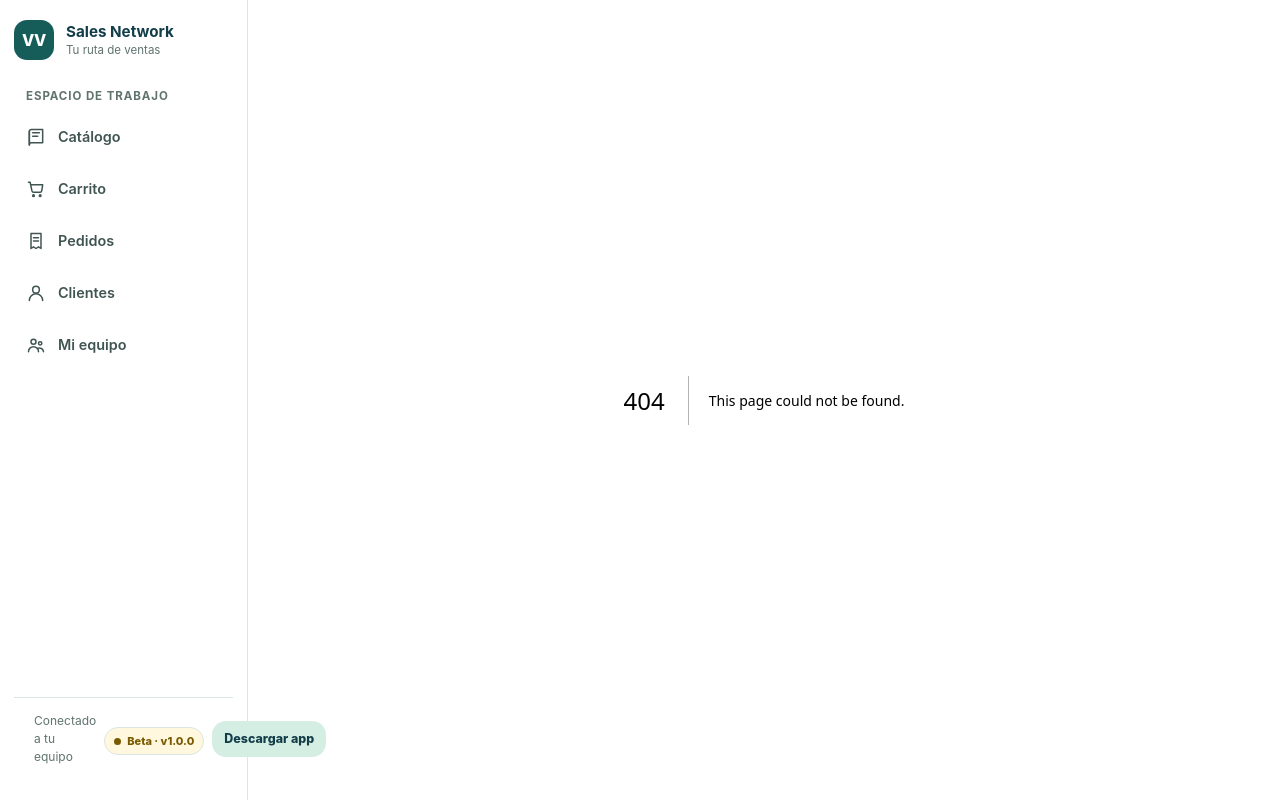
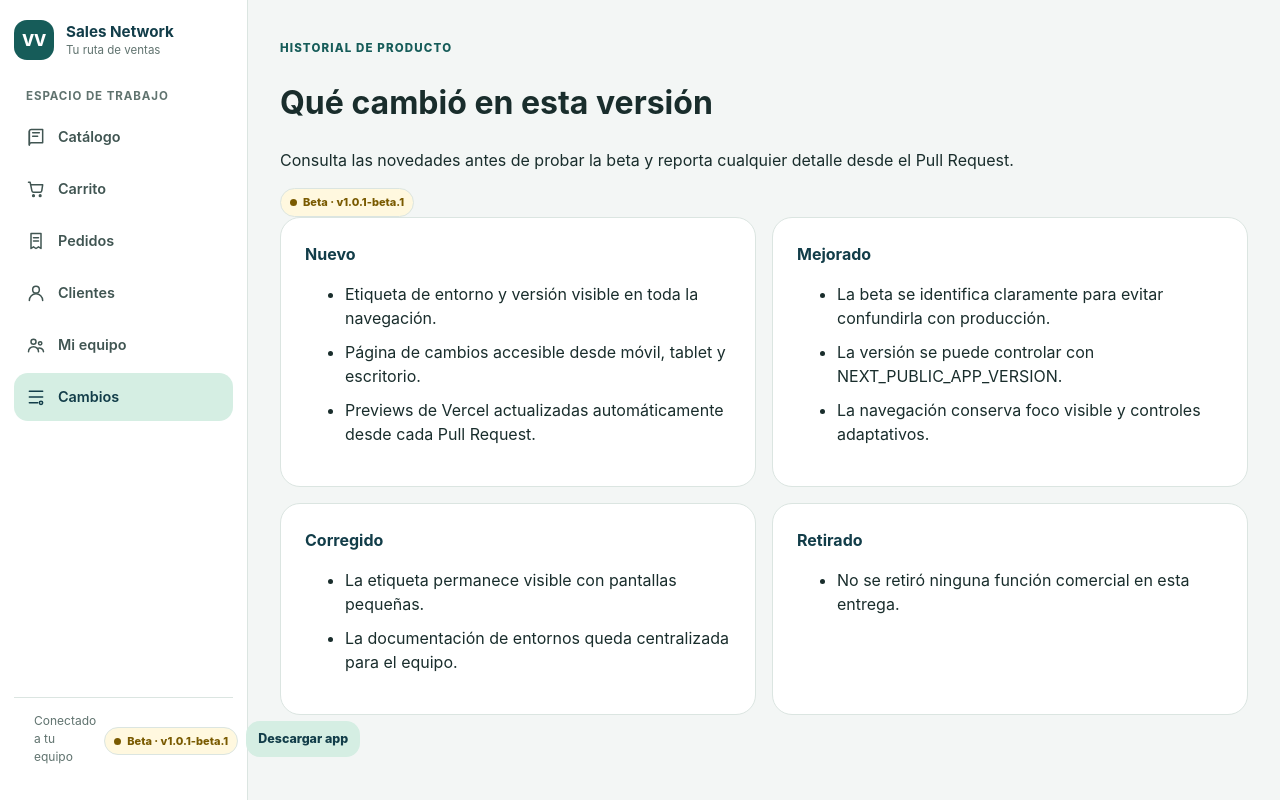
Before and after one commit to msalcedofernand-afk/sales-network-app, a Next.js app in the folder web/: page /cambios in a window 1280 px wide. Before the commit this address had no page. Built offline with nearby package versions, Linux system fonts and the light colour scheme.

Commit message:
feat(web): add beta release changelog

```diff
--- /dev/null
+++ b/web/app/cambios/page.tsx
@@ -0,0 +1,15 @@
+import ReleaseBadge from "../components/ReleaseBadge";
+
+const sections = [
+  { title: "Nuevo", items: ["Etiqueta de entorno y versión visible en toda la navegación.", "Página de cambios accesible desde móvil, tablet y escritorio.", "Previews de Vercel actualizadas automáticamente desde cada Pull Request."] },
+  { title: "Mejorado", items: ["La beta se identifica claramente para evitar confundirla con producción.", "La versión se puede controlar con NEXT_PUBLIC_APP_VERSION.", "La navegación conserva foco visible y controles adaptativos."] },
+  { title: "Corregido", items: ["La etiqueta permanece visible con pantallas pequeñas.", "La documentación de entornos queda centralizada para el equipo."] },
+  { title: "Retirado", items: ["No se retiró ninguna función comercial en esta entrega."] },
+];
+
+export default function CambiosPage() {
+  return <main className="page-wrap changelog-page">
+    <header className="section-intro"><div><p className="eyebrow">Historial de producto</p><h1>Qué cambió en esta versión</h1><p>Consulta las novedades antes de probar la beta y reporta cualquier detalle desde el Pull Request.</p></div><ReleaseBadge /></header>
+    <div className="changelog-grid">{sections.map((section) => <section className="card changelog-card" key={section.title}><h2>{section.title}</h2><ul>{section.items.map((item) => <li key={item}>{item}</li>)}</ul></section>)}</div>
+  </main>;
+}
--- a/web/app/components/AppNavigation.tsx
+++ b/web/app/components/AppNavigation.tsx
@@ -56,6 +56,12 @@ const items: NavItem[] = [
     label: "Mi equipo",
     shortLabel: "Equipo",
     icon: <svg {...iconProps}><circle cx="9" cy="8" r="3"/><circle cx="17" cy="10" r="2"/><path d="M3 20a6 6 0 0 1 12 0M14 16a5 5 0 0 1 7 4"/></svg>,
+  },
+  {
+    href: "/cambios",
+    label: "Cambios",
+    shortLabel: "Cambios",
+    icon: <svg {...iconProps}><path d="M4 5h16M4 12h16M4 19h10"/><circle cx="18" cy="19" r="2"/></svg>,
   },
 ];
 
--- a/web/app/components/ReleaseBadge.tsx
+++ b/web/app/components/ReleaseBadge.tsx
@@ -2,7 +2,7 @@
 
 import { useEffect, useState } from "react";
 
-const VERSION = process.env.NEXT_PUBLIC_APP_VERSION || "1.0.0";
+const CONFIGURED_VERSION = process.env.NEXT_PUBLIC_APP_VERSION;
 
 function initialChannel() {
   if (typeof window === "undefined") return "beta";
@@ -15,5 +15,6 @@ export default function ReleaseBadge() {
     setChannel(window.location.hostname === "sales-network-app.vercel.app" ? "stable" : "beta");
   }, []);
   const isStable = channel === "stable";
-  return <span className={`release-badge ${isStable ? "release-stable" : "release-beta"}`} title={`Versión ${VERSION}`}><span className="release-dot" aria-hidden="true" />{isStable ? "Producción" : "Beta"} · v{VERSION}</span>;
+  const version = CONFIGURED_VERSION || (isStable ? "1.0.0" : "1.0.1-beta.1");
+  return <span className={`release-badge ${isStable ? "release-stable" : "release-beta"}`} title={`Versión ${version}`}><span className="release-dot" aria-hidden="true" />{isStable ? "Producción" : "Beta"} · v{version}</span>;
 }
--- a/web/app/globals.css
+++ b/web/app/globals.css
@@ -83,6 +83,10 @@ button, input, select, textarea { font: inherit; }
 .release-beta { color: var(--aviso); background: #fff8df; }
 .release-dot { width: 7px; height: 7px; border-radius: 50%; background: currentColor; }
 .sidebar-foot .release-badge { margin-block-start: 4px; }
+.changelog-grid { display: grid; grid-template-columns: repeat(2, minmax(0, 1fr)); gap: var(--space-4); }
+.changelog-card h2 { margin-block-start: 0; color: var(--petroleo-900); font-size: 1rem; }
+.changelog-card li + li { margin-block-start: 10px; }
+@media (max-width: 720px) { .changelog-grid { grid-template-columns: 1fr; } }
 .download-app-link:hover { background: #c2e5d5; }
 .nav-section-label { margin: 28px 12px 8px; color: var(--tinta-500); font-size: .72rem; font-weight: 700; letter-spacing: .08em; text-transform: uppercase; }
 .sidebar-nav { display: grid; gap: 4px; }
```
Also changed, not shown: 1 other file (tests, documents, lock files or other folders).
